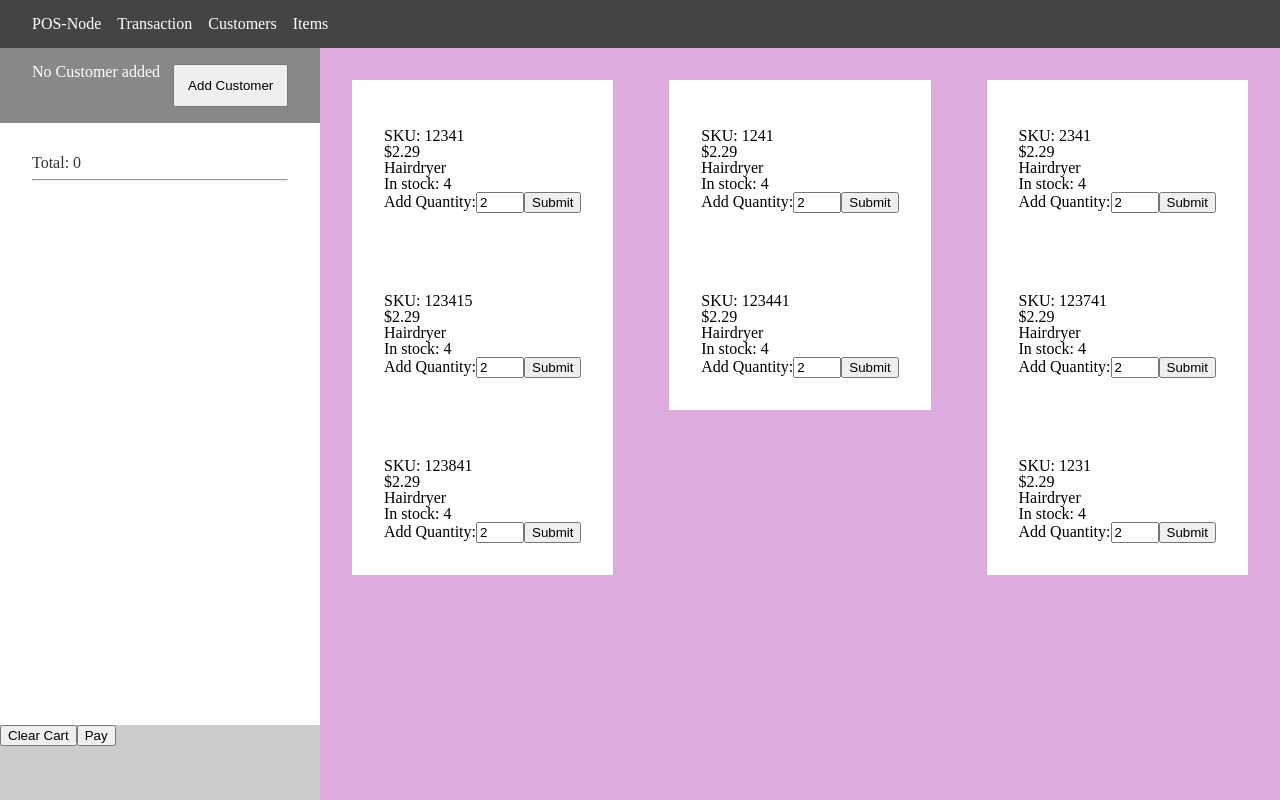
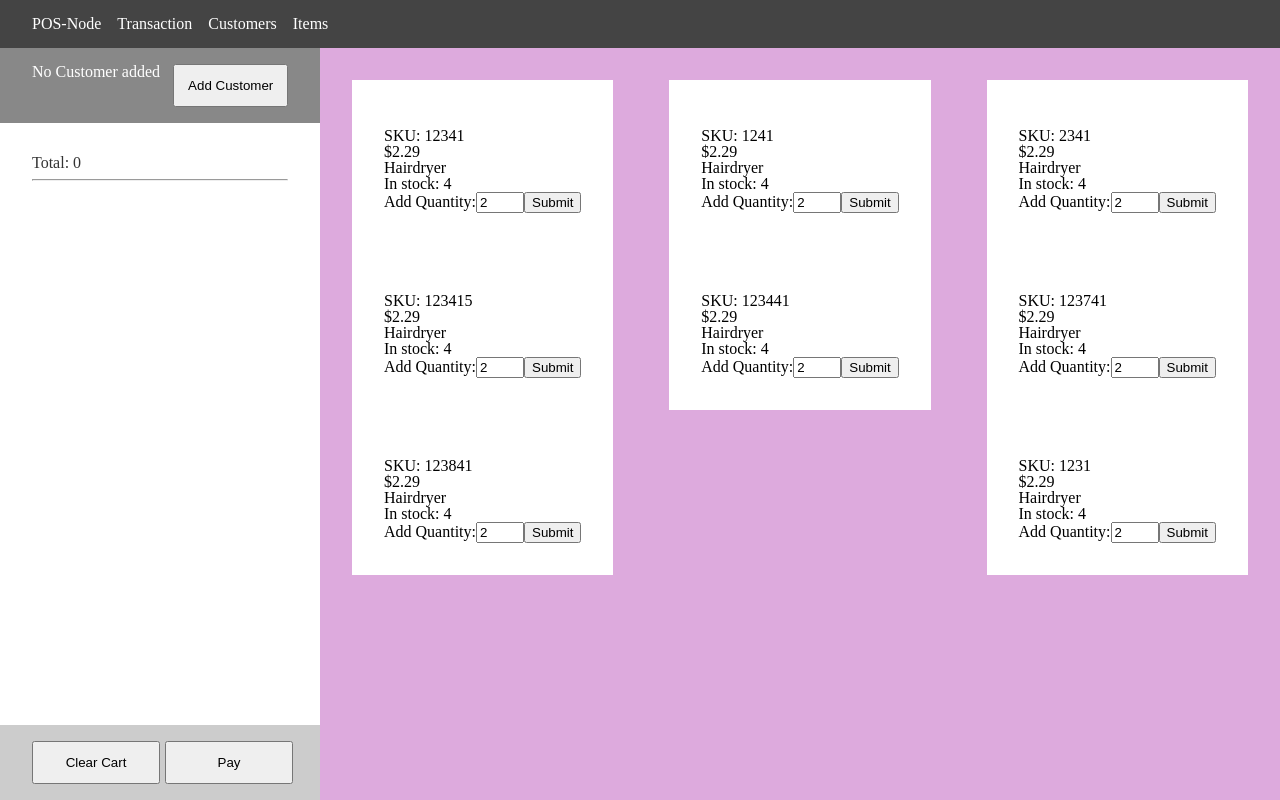
Before and after one commit to LeviButcher/pos-node, a Next.js app in the folder frontend/: page / in a window 1280 px wide. Built offline with nearby package versions, Linux system fonts and the light colour scheme.

Commit message:
Clear Cart functionality

```diff
--- a/frontend/components/Cart.js
+++ b/frontend/components/Cart.js
@@ -27,6 +27,14 @@ const CartItemContainer = styled.div`
   grid-template-rows: auto;
 `;
 
+const ButtonContainer = styled.div`
+  padding: calc(${props => props.theme.padding} / 2)
+    ${props => props.theme.padding};
+  display: grid;
+  grid-template-columns: 50% 50%;
+  grid-gap: 5px;
+`;
+
 const CartItem = ({ item }) => (
   <CartItemContainer>
     <div>
@@ -42,7 +50,7 @@ const CartItem = ({ item }) => (
 );
 
 const Cart = () => {
-  const [{ cartItems }] = usePOSState();
+  const [{ cartItems }, dispatch] = usePOSState();
   return (
     <CartSection>
       <CustomerDetails />
@@ -53,10 +61,12 @@ const Cart = () => {
           <CartItem item={item} />
         ))}
       </CartContainer>
-      <div>
-        <button>Clear Cart</button>
+      <ButtonContainer>
+        <button onClick={() => dispatch({ type: "CLEAR-CART" })}>
+          Clear Cart
+        </button>
         <button>Pay</button>
-      </div>
+      </ButtonContainer>
     </CartSection>
   );
 };
--- a/frontend/context/POSContext.js
+++ b/frontend/context/POSContext.js
@@ -37,6 +37,12 @@ export const POSReducer = (state, action) => {
         cartItems: cartItemsCopy
       };
     }
+    case "CLEAR-CART": {
+      return {
+        ...state,
+        cartItems: []
+      };
+    }
     default:
       return state;
   }
```
